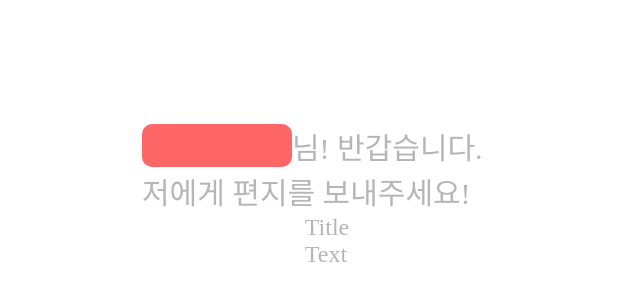
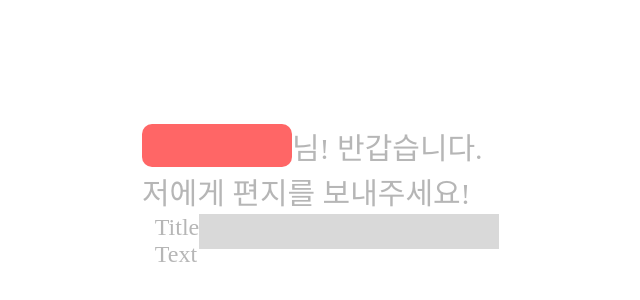
Before and after one commit to seungmin21/POST_Login, a plain HTML site: page post.html in a window 1280 px wide. Shown: the part 212-512 px from the top of the page, without its empty margins (321-961 px from the left). Drawn offline with Linux system fonts and the light colour scheme.

Commit message:
2번 컨테이너의 둘째의 자식 스타일 지정 확인

```diff
--- a/post.html
+++ b/post.html
@@ -40,6 +40,11 @@
       font-weight: 400;
       color: #B6B6B6;
     }
+    #root > div:nth-child(2) > div:nth-child(2) > div:nth-child(1) {
+      width: 300px;
+      height: 35px;
+      background-color: #D9D9D9;
+    }
   </style>
 </head>
 <body>
@@ -59,7 +64,10 @@
         <!-- Text text -->
         <div>Text</div>
       </div>
-      <div></div>
+      <div>
+        <div></div>
+        <div></div>
+      </div>
     </div>
   </div>
 </body>
```
